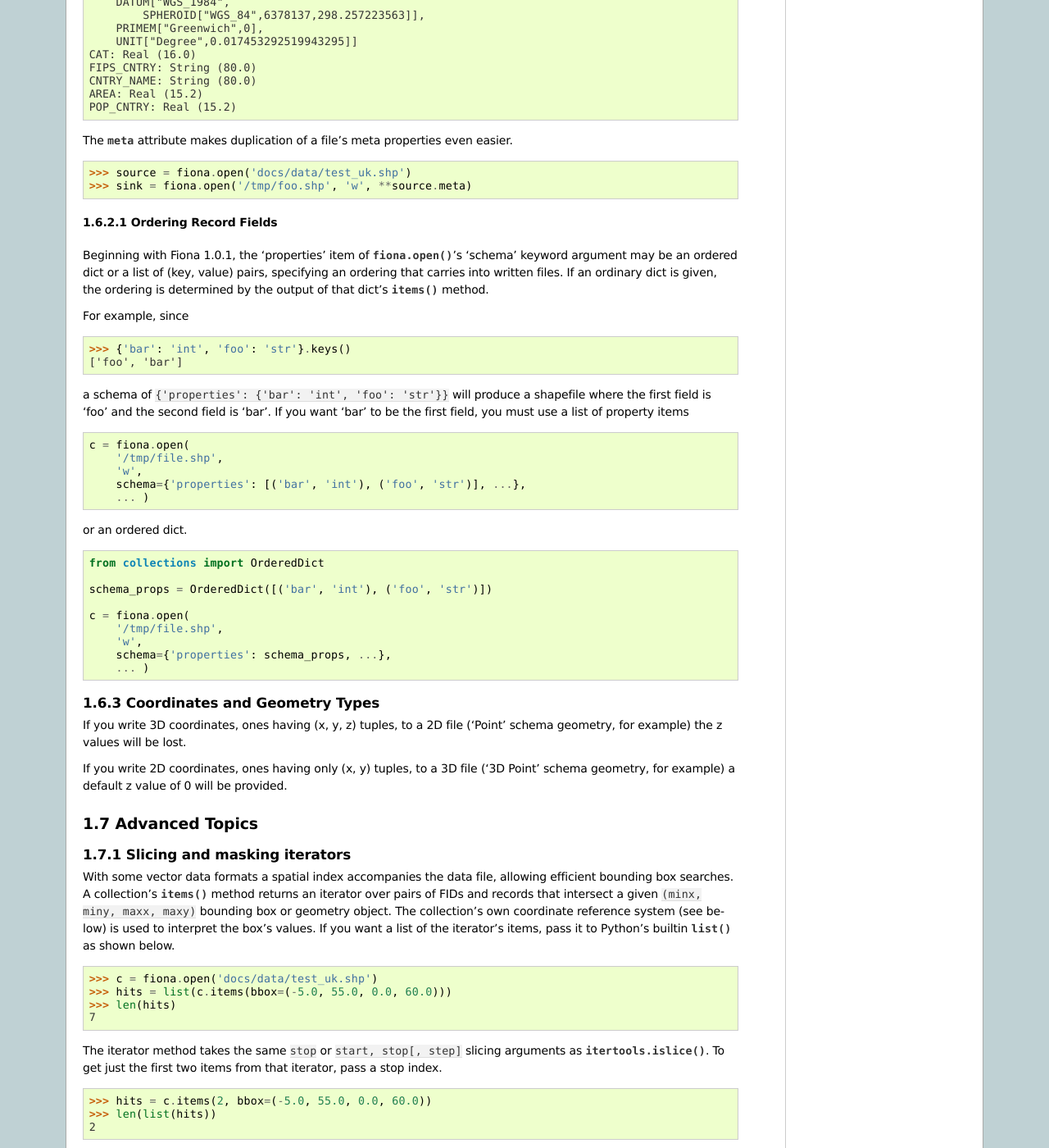
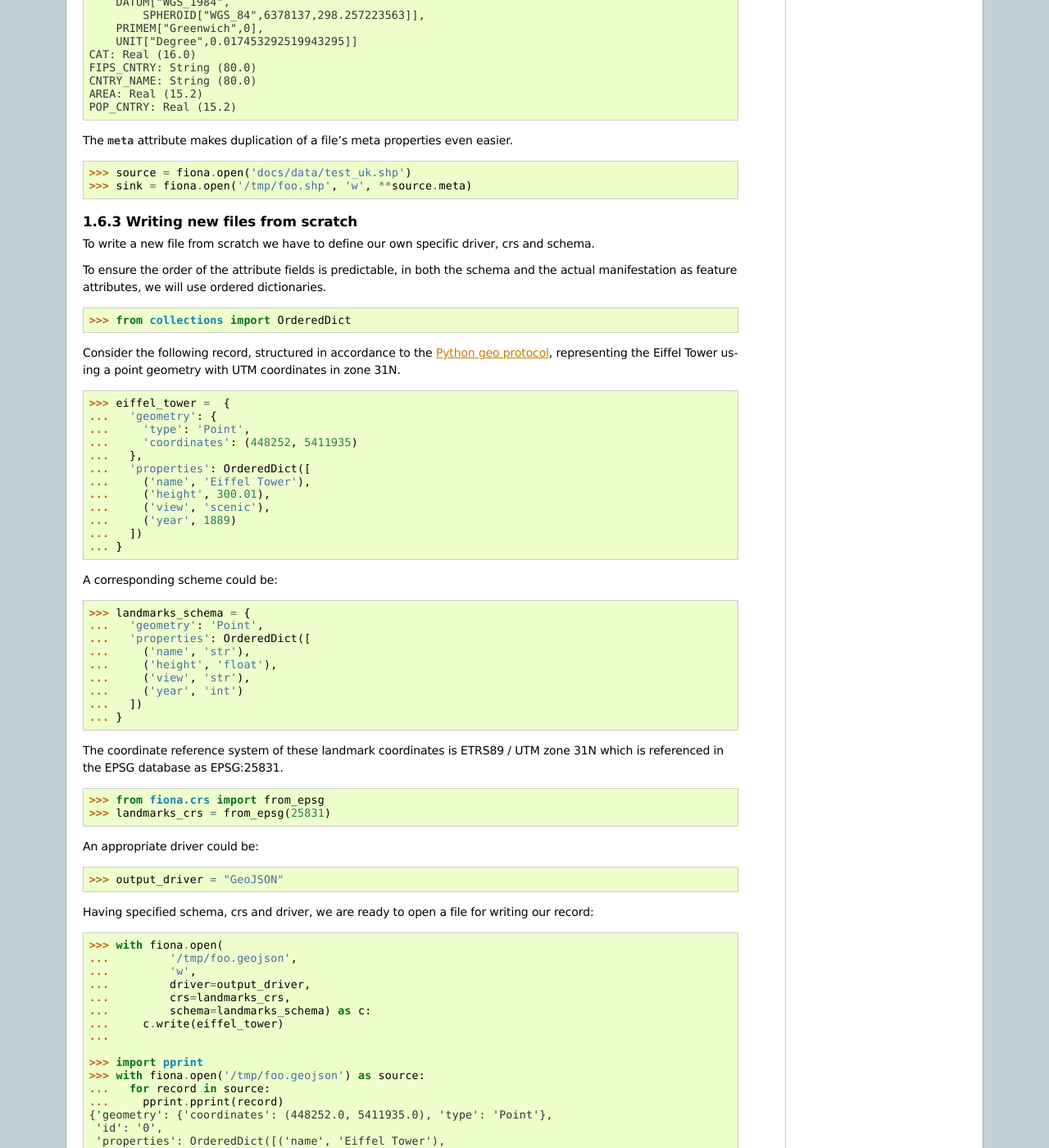
Before and after one commit to Toblerity/Fiona, a Sphinx documentation site: the page built from docs/manual.rst, in a window 1280 px wide and 1400 px high, scrolled down 12438 px. Shown: the whole window at 82% size. Built offline with Sphinx 7.4.7, drawn with Linux system fonts in a browser that asks for light colours; some of the changed text lies outside the part shown.

Commit message:
Docs file from scratch (#586)
* Update manual.rst

Restructured the old example into a (badly named) "Creating files of the same structure" section.

The code is tested but not the formatting as my editor did not like this rst dialect or something. Proofreading and copy-editing is strongly advised. :)

* fix and improvement of example, link to geo protocol

Fixed:
The geometry needs a "type": "Point". -> https://github.com/kannes/Fiona/commit/635c1e5fcd961481deec13496d5d132c03acd97e#r28601669
OrderedDict for schema and feature properties -> https://github.com/kannes/Fiona/commit/635c1e5fcd961481deec13496d5d132c03acd97e#r28601967
Link to geo interface -> https://github.com/kannes/Fiona/commit/635c1e5fcd961481deec13496d5d132c03acd97e#r28605100

```diff
--- a/docs/manual.rst
+++ b/docs/manual.rst
@@ -816,16 +816,16 @@ iterator) of records.
    You may also call :py:meth:`flush` periodically to write the buffer contents
    to disk.
 
-Writing New Files
------------------
+Creating files of the same structure
+------------------------------------
 
 Writing a new file is more complex than appending to an existing file because
 the file CRS, format, and schema have not yet been defined and must be done so
 by the programmer. Still, it's not very complicated. A schema is just
 a mapping, as described above. A CRS is also just a mapping, and the possible
-formats are enumerated in the :py:attr:`fiona.drivers` list.
+formats are enumerated in the :py:attr:`fiona.supported_drivers` list.
 
-Copy the parameters of our demo file.
+Review the parameters of our demo file.
 
 .. sourcecode:: pycon
 
@@ -846,7 +846,7 @@ Copy the parameters of our demo file.
                   'AREA': 'float:15.2',
                   'POP_CNTRY': 'float:15.2'}}
 
-And now create a new file using them.
+We can create a new file using them.
 
 .. sourcecode:: pycon
 
@@ -900,6 +900,86 @@ a file's meta properties even easier.
 
   >>> source = fiona.open('docs/data/test_uk.shp')
   >>> sink = fiona.open('/tmp/foo.shp', 'w', **source.meta)
+
+Writing new files from scratch
+-------------------------------
+
+To write a new file from scratch we have to define our own specific driver, crs and schema.
+
+To ensure the order of the attribute fields is predictable, in both the schema and the actual manifestation as feature attributes, we will use ordered dictionaries.
+
+.. sourcecode:: pycon
+
+  >>> from collections import OrderedDict
+
+Consider the following record, structured in accordance to the `Python geo protocol <https://gist.github.com/sgillies/2217756>`__, representing the Eiffel Tower using a point geometry with UTM coordinates in zone 31N.
+
+.. sourcecode:: pycon
+
+  >>> eiffel_tower =  {
+  ...   'geometry': {
+  ...     'type': 'Point',
+  ...     'coordinates': (448252, 5411935)
+  ...   },
+  ...   'properties': OrderedDict([
+  ...     ('name', 'Eiffel Tower'),
+  ...     ('height', 300.01),
+  ...     ('view', 'scenic'),
+  ...     ('year', 1889)
+  ...   ])
+  ... }
+
+A corresponding scheme could be:
+
+.. sourcecode:: pycon
+
+  >>> landmarks_schema = {
+  ...   'geometry': 'Point',
+  ...   'properties': OrderedDict([
+  ...     ('name', 'str'),
+  ...     ('height', 'float'),
+  ...     ('view', 'str'),
+  ...     ('year', 'int')
+  ...   ])
+  ... }
+
+The coordinate reference system of these landmark coordinates is ETRS89 / UTM zone 31N which is referenced in the EPSG database as EPSG:25831.
+
+.. sourcecode:: pycon
+
+  >>> from fiona.crs import from_epsg
+  >>> landmarks_crs = from_epsg(25831)
+
+An appropriate driver could be:
+
+.. sourcecode:: pycon
+
+  >>> output_driver = "GeoJSON"
+
+Having specified schema, crs and driver, we are ready to open a file for writing our record:
+
+.. sourcecode:: pycon
+
+  >>> with fiona.open(
+  ...         '/tmp/foo.geojson',
+  ...         'w',
+  ...         driver=output_driver,
+  ...         crs=landmarks_crs,
+  ...         schema=landmarks_schema) as c:
+  ...     c.write(eiffel_tower)
+  ...
+
+  >>> import pprint
+  >>> with fiona.open('/tmp/foo.geojson') as source:
+  ...   for record in source:
+  ...     pprint.pprint(record)
+  {'geometry': {'coordinates': (448252.0, 5411935.0), 'type': 'Point'},
+   'id': '0',
+   'properties': OrderedDict([('name', 'Eiffel Tower'),
+                              ('height', 300.01),
+                              ('view', 'scenic'),
+                              ('year', 1889)]),
+   'type': 'Feature'}
 
 Ordering Record Fields
 ......................
```
